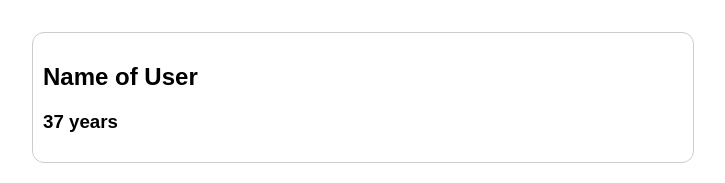
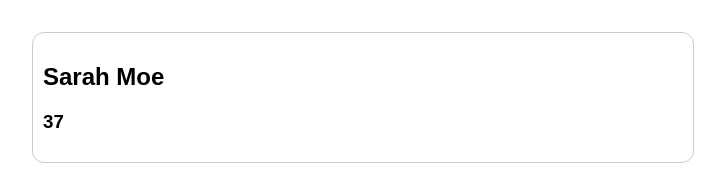
Before and after one commit to s-moe/cmp-comm, a Vue app: page / in a window 1280 px wide. Shown: the top 183 px of the page, without its empty margins (277-1002 px from the left). Built offline with nearby package versions, Linux system fonts and the light colour scheme.

Commit message:
added values in ActiveUser

```diff
--- a/src/components/ActiveUser.vue
+++ b/src/components/ActiveUser.vue
@@ -1,13 +1,13 @@
 <template>
   <section>
-    <h2>Name of User</h2>
-    <h3>37 years</h3>
+    <h2>{{ username }}</h2>
+    <h3>{{ age }}</h3>
   </section>
 </template>
 <script>
 export default {
   props: {
-    name: {
+    username: {
       type: String,
       required: true,
     },
```
